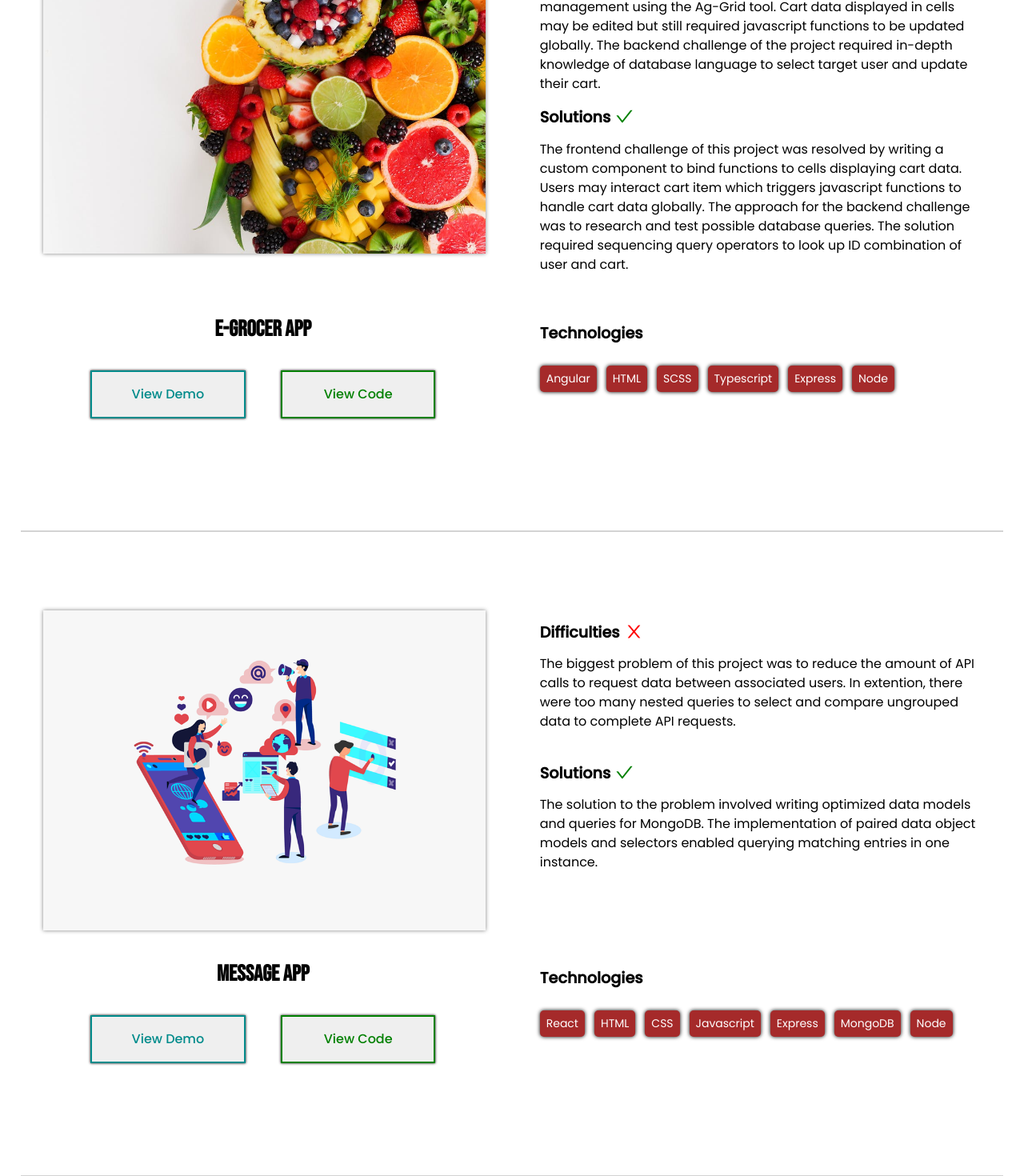
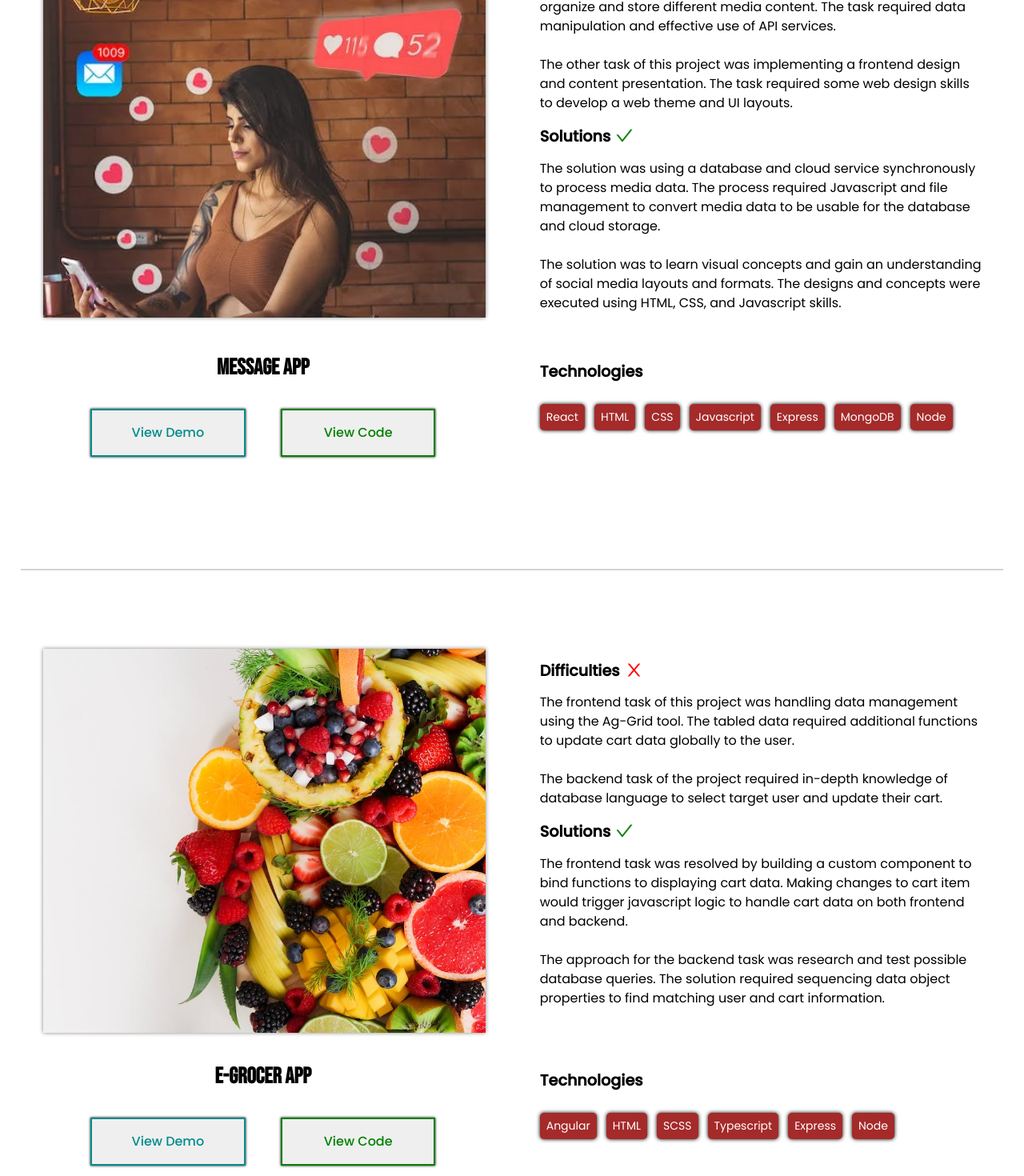
Before and after one commit to qijieguan/Portfolio, a React (Create React App) app: page / in a window 1280 px wide. Shown: the part 700-2170 px from the top of the page at 80% size. Built offline with nearby package versions, Linux system fonts and the light colour scheme.

Commit message:
updated project descriptions

```diff
--- a/src/App.css
+++ b/src/App.css
@@ -44,7 +44,7 @@
 .project-ul { flex-direction: column; height: 70%; width: 100%; margin: 0; padding: 0 2vw; }
 .project-li { grid-template-columns: 45% 45%; gap: 2vh; }
 .project-label { grid-column: 1 / 3; margin: 7.5vh 0 5vh 0; font-size: clamp(2rem, 3.5vw, 3rem); font-family: fantasy; width: 100%; text-align: left; }
-.project-img { margin: 0.125rem; height: 25rem; width: 100%; object-fit: cover; box-shadow: 0 0 5px gray;}
+.project-img { margin: 0.125rem; height: 30rem; width: 100%; object-fit: cover; object-position: center; box-shadow: 0 0 5px gray;}
 .project-name > h1 {
   min-height: 3.5rem;
   text-align: center;
--- a/src/component/Home.js
+++ b/src/component/Home.js
@@ -24,72 +24,31 @@ const Home = () => {
                 <ul className="project-ul">
                     <li className="project-li grid">
                         <h1 className='project-label'>Projects</h1>
-                        <img className='project-img' src={grocery_img} alt=""/>
-                        <div className='project-content'>
-                            <p className='project-difficulty paragraph'>
-                                <h1>Difficulties
-                                    <AiOutlineClose size={25} color="red" style={{margin: ' 0 0 3px 5px'}}/>
-                                </h1>
-                                The frontend challenge of this project was centered on data management using the Ag-Grid
-                                tool. Cart data displayed in cells may be edited but still required javascript functions
-                                to be updated globally. The backend challenge of the project required in-depth
-                                knowledge of database language to select target user and update their cart.
-                            </p>
-                            <p className='project-solution paragraph'>
-                                <h1>Solutions
-                                    <AiOutlineCheck size={25} color="green" style={{margin: ' 0 0 3px 5px'}}/>
-                                </h1>
-                                The frontend challenge of this project was resolved by writing a custom component
-                                to bind functions to cells displaying cart data. Users may interact cart
-                                item which triggers javascript functions to handle cart data globally. The approach
-                                for the backend challenge was to research and test possible database queries.
-                                The solution required sequencing query operators to look up ID combination of
-                                user and cart.
-                            </p>
-                        </div>
-                        <div className='project-name'>
-                            <h1>E-Grocer App</h1>
-                            <div className='project-btns flex'>
-                                <button className='demo-btn'
-                                    onClick={()=>window.open("https://e-grocer-app.herokuapp.com/")}
-                                >View Demo<div className="btn-overlay"/></button>
-                                <button className='code-btn'
-                                    onClick={()=>window.open('https://github.com/qijieguan/E_Grocer_App')}
-                                >View Code<div className="btn-overlay"/></button>
-                            </div>
-                        </div>
-                        <p className='project-tech'>
-                            <h1>Technologies</h1>
-                            <ul>
-                                <li>Angular</li>
-                                <li>HTML</li>
-                                <li>SCSS</li>
-                                <li>Typescript</li>
-                                <li>Express</li>
-                                <li>Node</li>
-                            </ul>
-                        </p>
-                    </li>
-                    <div className='line'/>
-                    <li className="project-li grid">
                         <img className='project-img' src={chat_img} alt=""/>
                         <div className='project-content'>
                             <p className='project-difficulty paragraph'>
                                 <h1>Difficulties
                                     <AiOutlineClose size={25} color="red" style={{margin: ' 0 0 3px 5px'}}/>
                                 </h1>
-                                The biggest problem of this project was to reduce the amount of
-                                API calls to request data between associated users.
-                                In extention, there were too many nested queries to select
-                                and compare ungrouped data to complete API requests.
+                                The biggest complexity of this project was backend development to organize and store
+                                different media content. The task required data manipulation and effective use of API
+                                services.
+                                <br/><br/>
+                                The other task of this project was implementing a frontend design and
+                                content presentation. The task required some web design skills to
+                                develop a web theme and UI layouts.
                             </p>
                             <p className='project-solution paragraph'>
                                 <h1>Solutions
                                     <AiOutlineCheck size={25} color="green" style={{margin: ' 0 0 3px 5px'}}/>
                                 </h1>
-                                The solution to the problem involved writing optimized data models
-                                and queries for MongoDB. The implementation of paired data object
-                                models and selectors enabled querying matching entries in one instance.
+                                The solution was using a database and cloud service synchronously
+                                to process media data. The process required Javascript and file management to
+                                convert media data to be usable for the database and cloud storage.
+                                <br/><br/>
+                                The solution was to learn visual concepts and gain an understanding of
+                                social media layouts and formats. The designs and concepts were executed
+                                using HTML, CSS, and Javascript skills.
                             </p>
                         </div>
                         <div className='project-name'>
@@ -117,6 +76,60 @@ const Home = () => {
                         </p>
                     </li>
                     <div className='line'/>
+
+                    <li className="project-li grid">
+                        <img className='project-img' src={grocery_img} alt=""/>
+                        <div className='project-content'>
+                            <p className='project-difficulty paragraph'>
+                                <h1>Difficulties
+                                    <AiOutlineClose size={25} color="red" style={{margin: ' 0 0 3px 5px'}}/>
+                                </h1>
+                                The frontend task of this project was handling data management using the Ag-Grid
+                                tool. The tabled data required additional functions to update cart data globally to the
+                                user.
+                                <br/><br/>
+                                The backend task of the project required in-depth
+                                knowledge of database language to select target user and update their cart.
+                            </p>
+                            <p className='project-solution paragraph'>
+                                <h1>Solutions
+                                    <AiOutlineCheck size={25} color="green" style={{margin: ' 0 0 3px 5px'}}/>
+                                </h1>
+                                The frontend task was resolved by building a custom component
+                                to bind functions to displaying cart data. Making changes to cart
+                                item would trigger javascript logic to handle cart data on both
+                                frontend and backend.
+                                <br/><br/>
+                                The approach for the backend task was research and test possible database queries.
+                                The solution required sequencing data object properties to find matching
+                                user and cart information.
+                            </p>
+                        </div>
+                        <div className='project-name'>
+                            <h1>E-Grocer App</h1>
+                            <div className='project-btns flex'>
+                                <button className='demo-btn'
+                                    onClick={()=>window.open("https://e-grocer-app.herokuapp.com/")}
+                                >View Demo<div className="btn-overlay"/></button>
+                                <button className='code-btn'
+                                    onClick={()=>window.open('https://github.com/qijieguan/E_Grocer_App')}
+                                >View Code<div className="btn-overlay"/></button>
+                            </div>
+                        </div>
+                        <p className='project-tech'>
+                            <h1>Technologies</h1>
+                            <ul>
+                                <li>Angular</li>
+                                <li>HTML</li>
+                                <li>SCSS</li>
+                                <li>Typescript</li>
+                                <li>Express</li>
+                                <li>Node</li>
+                            </ul>
+                        </p>
+                    </li>
+                    <div className='line'/>
+
                     <li className="project-li grid">
                         <img className='project-img' src={furniture_img} alt=""/>
                         <div className='project-content'>
@@ -124,7 +137,7 @@ const Home = () => {
                                 <h1>Difficulties
                                     <AiOutlineClose size={25} color="red" style={{margin: ' 0 0 3px 5px'}}/>
                                 </h1>
-                                The biggest task of this project was creating a UI Design for users.
+                                The biggest task of this project was creating a UI design for users.
                                 There was a strong emphasis in HTML and CSS to create visual elements.
                                 It also required an understanding in UI design fundamentals and animation techniques.
                             </p>
@@ -134,7 +147,7 @@ const Home = () => {
                                 </h1>
                                 The best solution to achieve the desired UI design was
                                 adding scrolling animations to the main page. Through using
-                                Intersection Observer API, it allowed tracking and application of
+                                an observer API, it allowed tracking and application of
                                 CSS animations to visual elements scrolling into the screen.
                             </p>
                         </div>
@@ -172,7 +185,7 @@ const Home = () => {
                 </h1>
                 <p>
                     Send Me a Message to Connect with Me.
-                    My Response Time is Usually within 12-24 Hours.
+                    Response Time is Usually within 12-24 Hours.
                     <h1>Mon-Fri, 10AM-5PM PST</h1>
                 </p>
             </div>
```
Also changed, not shown: src/component/images/chat.webp.
